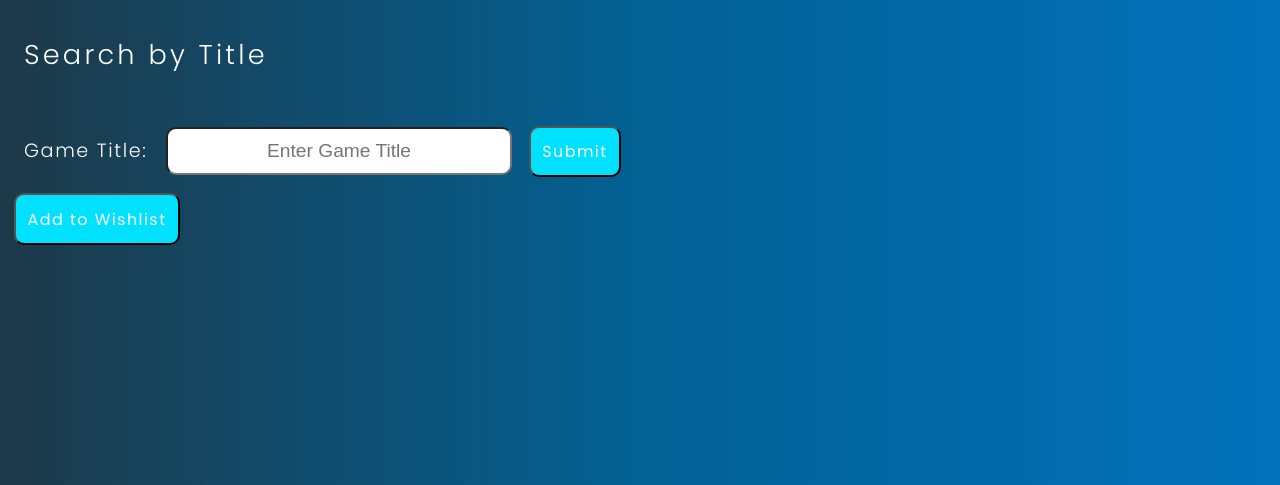
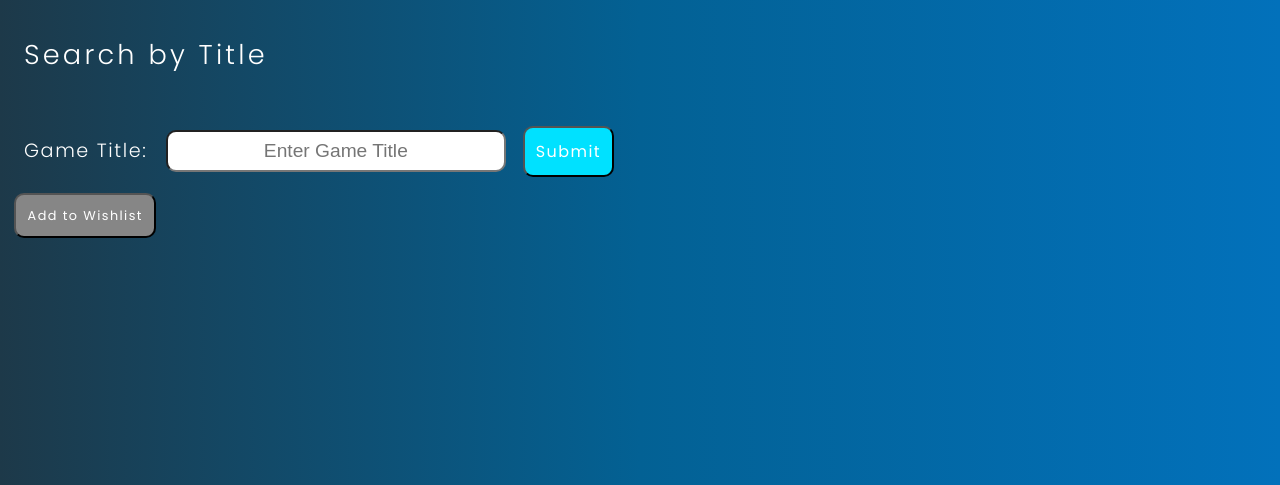
Before and after one commit to LMHPortfolio/game_store, a PHP site: page / in a window 1280 px wide. Shown: the part 202-687 px from the top of the page. Run offline with PHP 8.4, Linux system fonts and the light colour scheme.

Commit message:
minor style change and added file for wishlist

```diff
--- a/index.css
+++ b/index.css
@@ -63,7 +63,6 @@ body {
   font-family: "Poppins", sans-serif;
   font-weight: 300;
   letter-spacing: 0.1rem;
-  /* background-color: rgb(9, 62, 89); */
   background: rgb(29, 57, 73);
   background: linear-gradient(
     90deg,
@@ -87,7 +86,7 @@ label {
 
 input {
   font-size: 1.2rem;
-  padding: 0.7rem;
+  padding: 0.5rem;
   width: 20rem;
   text-align: center;
   background-color: rgb(255, 255, 255);
@@ -122,7 +121,7 @@ button:hover {
   cursor: pointer;
 }
 
-#clear-button {
+/* #clear-button {
   font-family: "Poppins", sans-serif;
   font-size: 1rem;
   letter-spacing: 0.09rem;
@@ -134,4 +133,13 @@ button:hover {
   box-shadow: none;
   justify-content: center;
   margin: 1rem;
+} */
+
+#add-wishlist {
+  font-family: "Poppins", sans-serif;
+  font-size: 0.8rem;
+  letter-spacing: 0.09rem;
+
+  color: rgb(255, 255, 255);
+  background-color: rgb(134, 134, 134);
 }
--- a/index.php
+++ b/index.php
@@ -21,14 +21,14 @@
   <body>
     <main>
     <h1>Search by Title</h1>
-    <form method="post" action="form-handler.php">
+    <form method="post" action="search-handler.php">
         <label>Game Title:</label>
         <input type="text" placeholder="Enter Game Title" name="game-title">
         <button type="submit">Submit</button>
 
     </form>
     <form method="post" action="wishlist-add.php">
-        <button type="submit" id="add-wishlist">Add to Wishlist</button>
+      <button type="submit" id="add-wishlist">Add to Wishlist</button>
 
     </main>
 
```
Also changed, not shown: add-wishlist.php (added), form-handler.php (deleted), search-handler.php (added).
